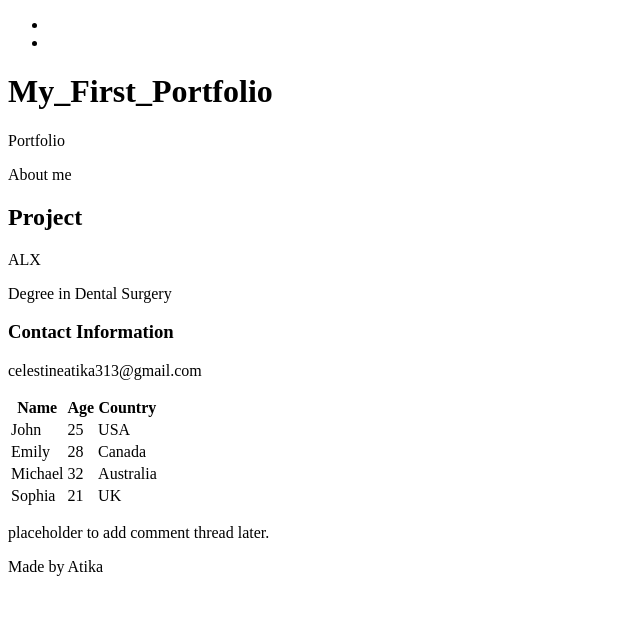
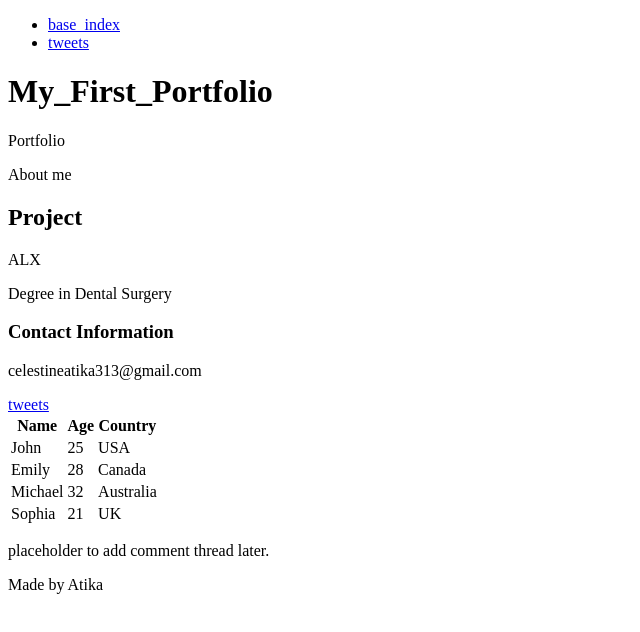
Before and after one commit to Atikacelestine/My_First_Portfolio, a plain HTML site: page html_basic/index.html in a window 1280 px wide. Shown: the whole page, without its empty margins (0-640 px from the left). Drawn offline with Linux system fonts and the light colour scheme.

Commit message:
five commit

```diff
--- a/html_basic/index.html
+++ b/html_basic/index.html
@@ -5,17 +5,18 @@
     </head>
     <body>
         <header>
+            <nav>
             <ul>
                 <li>
-                    <a href="file:///C:/Users/CELESTINE/html_basic/html_basic/base_index.html"></a>
+                    <a href="file:///C:/Users/CELESTINE/html_basic/html_basic/base_index.html">base_index</a>
                 </li>
                 <li>
-                    <a href="file:///C:/Users/CELESTINE/html_basic/html_basic/tweets.html"></a>
+                    <a href="file:///C:/Users/CELESTINE/html_basic/html_basic/tweets.html">tweets</a>
                 </li>
             </ul>
+            </nav>
         </header>
         <main>
-
         <h1>My_First_Portfolio</h1>
         <article>
         <p>Portfolio</p>
@@ -28,7 +29,7 @@
         <p>Degree in Dental Surgery</p>
         <h3>Contact Information</h3>
         <p>celestineatika313@gmail.com</p>
-        <a href="file:///C:/Users/CELESTINE/html_basic/html_basic/tweets.html"></a>
+        <a href="file:///C:/Users/CELESTINE/html_basic/html_basic/tweets.html">tweets</a>
     <table>
             <thead>
                 <th>Name</th>
```
